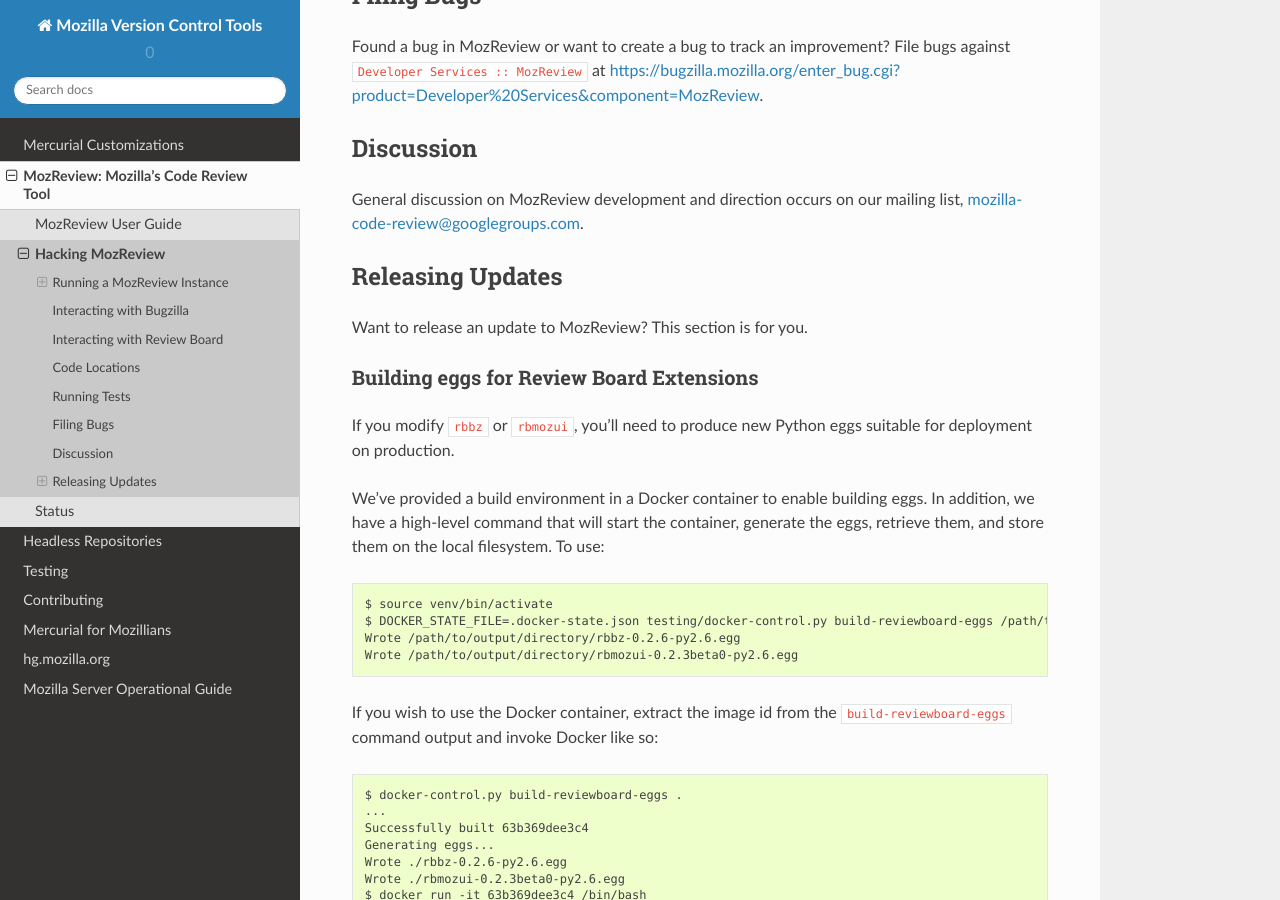
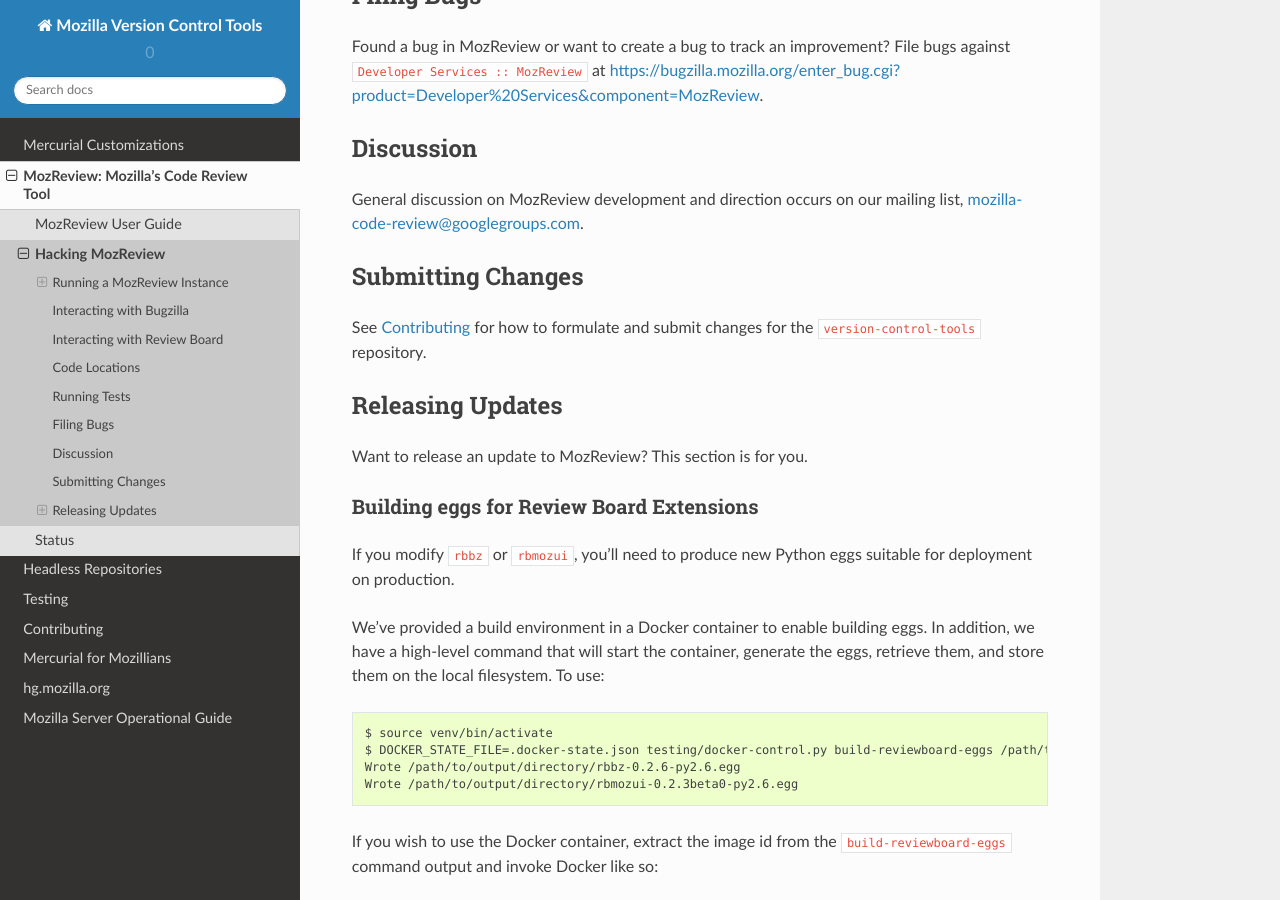
Before and after one commit to mozilla/version-control-tools, a Sphinx documentation site: the page built from docs/hacking-mozreview.rst, in a window 1280 px wide and 900 px high, scrolled down 3950 px. Built offline with Sphinx 7.4.7 and the Read the Docs theme 2.0.0, drawn with Linux system fonts in a browser that asks for light colours.

Commit message:
docs: link to Contributing article from Hacking MozReview

```diff
--- a/docs/hacking-mozreview.rst
+++ b/docs/hacking-mozreview.rst
@@ -193,6 +193,12 @@
 General discussion on MozReview development and direction occurs on
 our mailing list, `mozilla-code-review@googlegroups.com <mailto:mozilla-code-review@googlegroups.com>`_.
 
+Submitting Changes
+==================
+
+See :ref:`contributing` for how to formulate and submit changes for
+the ``version-control-tools`` repository.
+
 Releasing Updates
 =================
 
```
